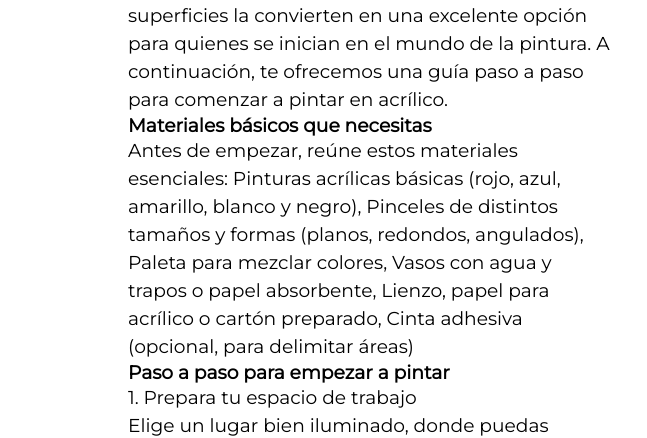
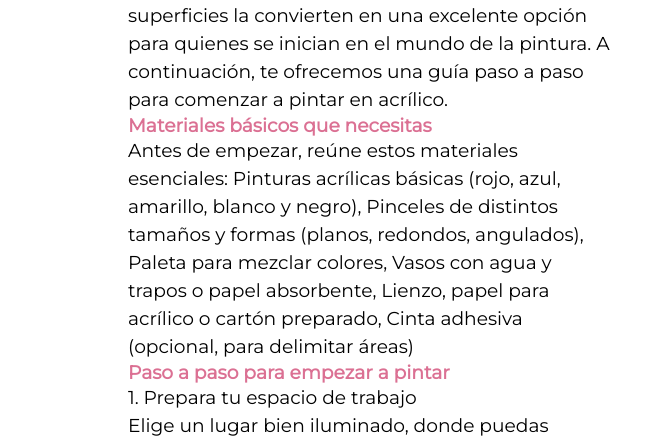
Before and after one commit to feercita/a, a plain HTML site: page acrilico.html in a window 1280 px wide. Shown: the part 279-717 px from the top of the page, 0-647 px from the left. Drawn offline with Linux system fonts and the light colour scheme.

Commit message:
acrilico.html

```diff
--- a/acrilico.html
+++ b/acrilico.html
@@ -5,7 +5,7 @@
 	<meta name="viewport" content="width=device-width, initial-scale=1.0">
 	<link href="https://fonts.googleapis.com/css2?family=Montserrat&display=swap" rel="stylesheet">
 	<title>Acrilico</title>
-	<link rel="stylesheet" type="text/css" href="styleindex.css">
+	<link rel="stylesheet" type="text/css" href="styleacrilico.css">
 </head>
 <body>
 	<div class="navbar">
```
